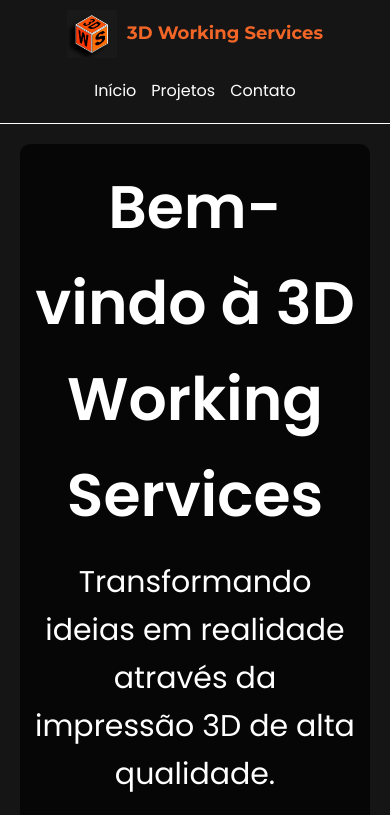
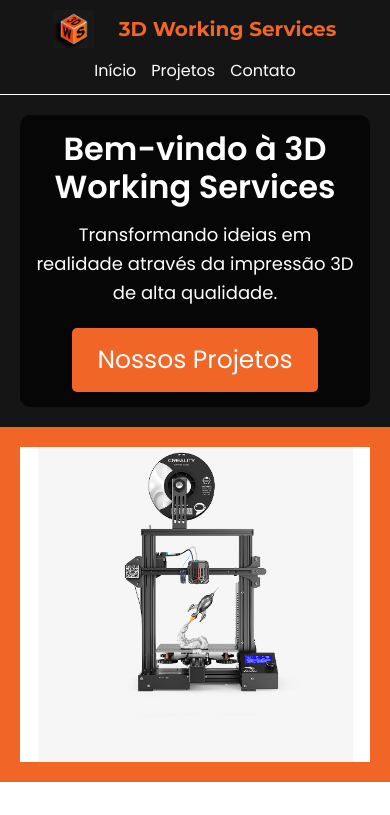
Before and after one commit to gabrielgdrbandeira/3D-Working-Services, a plain HTML site: page index.html in a window 390 px wide. Shown: the top 815 px of the page. Drawn offline with Linux system fonts and the light colour scheme.

Commit message:
Cabeçalho responsivo

```diff
--- a/styles.css
+++ b/styles.css
@@ -668,39 +668,50 @@ footer .social-media a img:hover {
   header {
     display: flex;
     flex-direction: column;
-    align-items: center; /* Centraliza os elementos */
+    align-items: center;
     padding: 10px 20px;
+    text-align: center;
   }
 
   .logo-container {
     display: flex;
     align-items: center;
     justify-content: center;
-    width: 100%;
-    margin-bottom: 10px;
+    gap: 10px; /* Espaçamento entre logo e nome */
+    margin-bottom: 10px; /* Espaçamento abaixo da logo */
   }
 
   .logo {
-    width: 50px; /* Ajuste para tamanho proporcional */
+    width: 40px; /* Reduz a logo para melhor encaixe */
     height: auto;
-    margin-right: 10px;
   }
 
   .company-name {
-    font-size: 18px; /* Reduz para telas menores */
+    font-size: 20px; /* Diminui um pouco para melhor alinhamento */
   }
 
   nav ul {
     display: flex;
-    flex-direction: row;
     flex-wrap: wrap;
+    justify-content: center;
     gap: 15px;
-    width: 100%;
-    justify-content: center;
-    padding: 10px 0;
+    padding: 0;
   }
 
   .nav-link {
-    font-size: 16px;
+    font-size: 16px; /* Reduz o tamanho da fonte do menu */
   }
 }
+
+@media (max-width: 768px) {
+  .banner-content h1 {
+    font-size: 32px; /* Reduz o tamanho para melhor ajuste */
+    line-height: 1.2;
+    text-align: center;
+  }
+
+  .banner-content p {
+    font-size: 18px; /* Reduz um pouco o tamanho do parágrafo */
+    text-align: center;
+  }
+}
```
